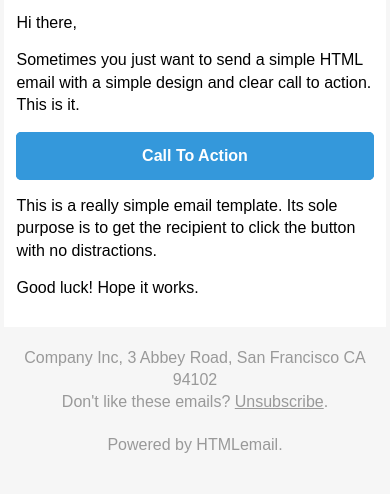
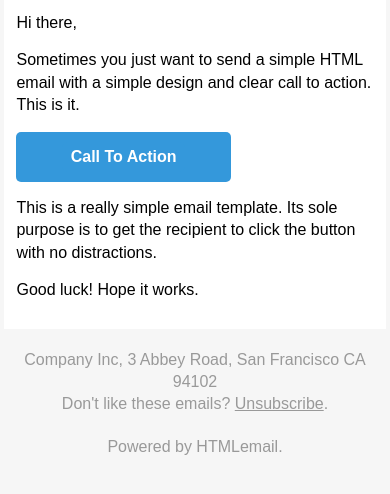
Before and after one commit to leemunroe/responsive-html-email-template, a plain HTML site: page email.html in a window 390 px wide. Drawn offline with Linux system fonts and the light colour scheme.

Commit message:
fix #9832 fixed Call to action button problem

```diff
--- a/email.html
+++ b/email.html
@@ -172,7 +172,7 @@
           font-size: 14px;
           font-weight: bold;
           margin: 0;
-          padding: 12px 25px;
+          padding: 3px 8px;
           text-decoration: none;
           text-transform: capitalize;
       }
@@ -257,9 +257,22 @@
         table.body ul,
         table.body ol,
         table.body td,
-        table.body span,
-        table.body a {
+        table.body span
+         {
           font-size: 16px !important;
+        }
+        table.body a{
+          font-size: 16px !important;
+
+
+        }
+        .btn.btn-primary{
+          width: 60%;
+
+
+
+
+
         }
         table.body .wrapper,
         table.body .article {
@@ -281,7 +294,9 @@
           width: 100% !important;
         }
         table.body .btn a {
-          width: 100% !important;
+          width: auto !important;
+          margin: 10px;
+
         }
         table.body .img-responsive {
           height: auto !important;
```
